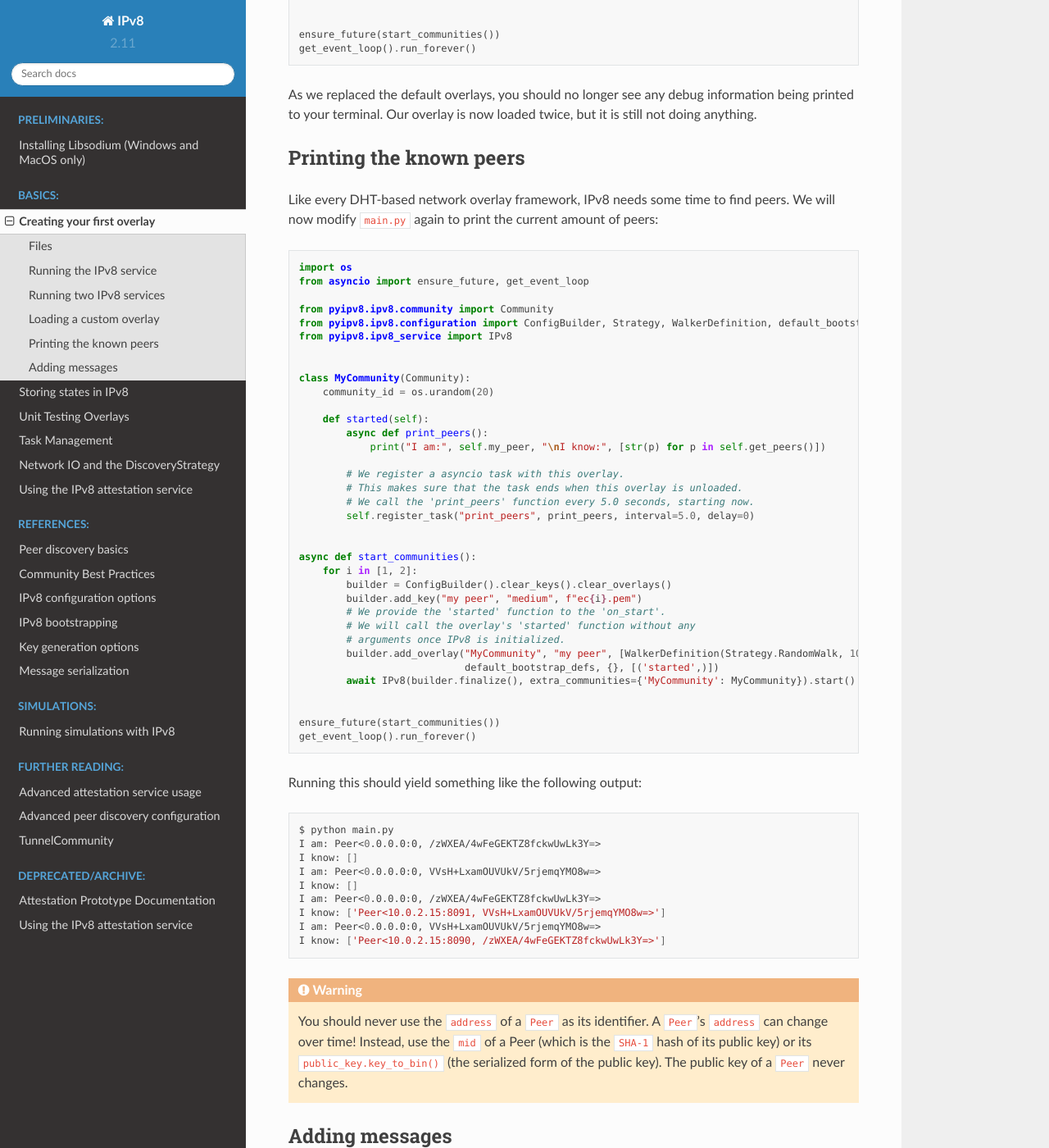
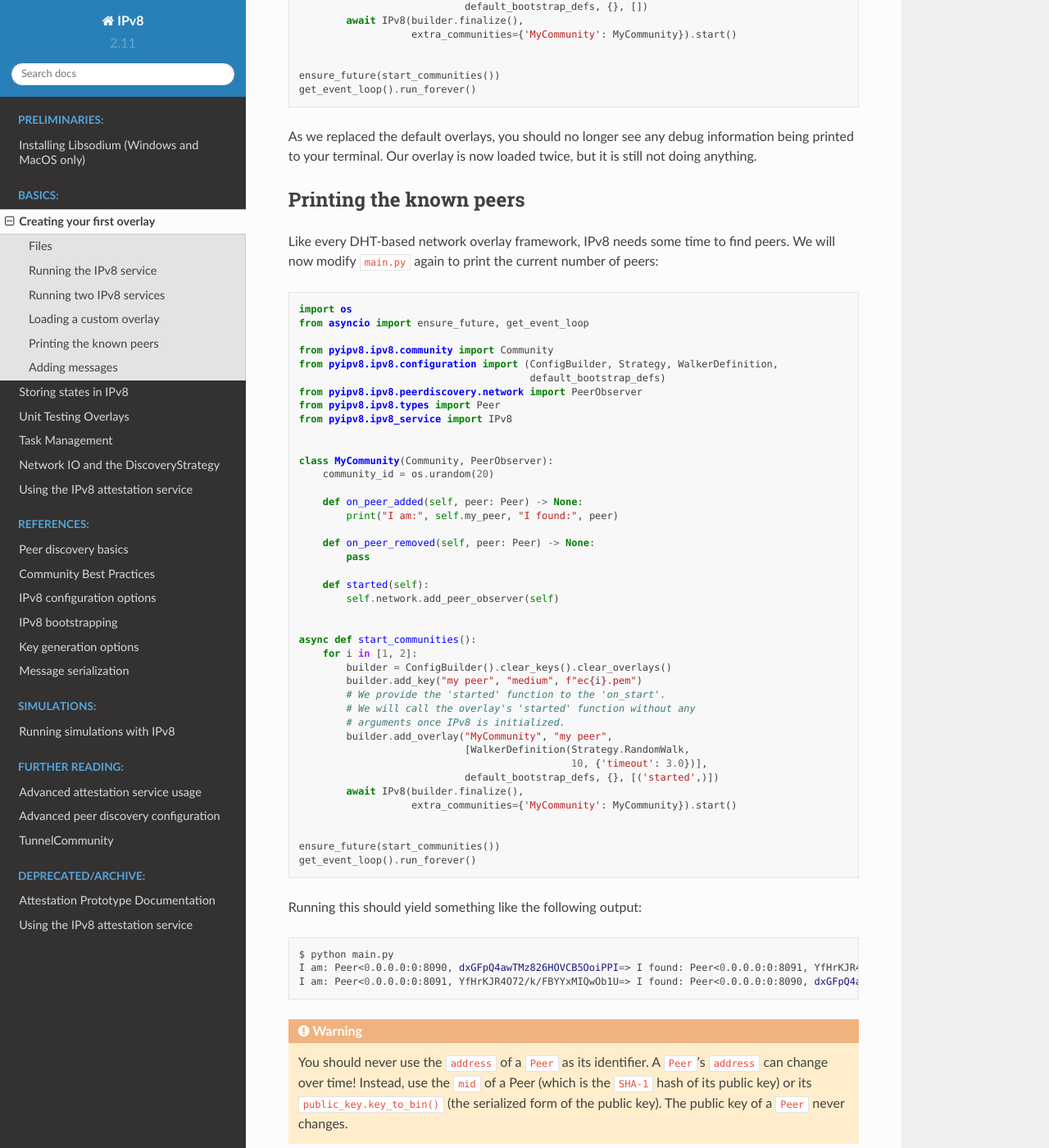
Before and after one commit to Tribler/py-ipv8, a Sphinx documentation site: the page built from doc/basics/overlay_tutorial.rst, in a window 1280 px wide and 1400 px high, scrolled down 2703 px. Shown: the whole window at 82% size. Built offline with Sphinx 7.4.7 and the Read the Docs theme 2.0.0, drawn with Linux system fonts in a browser that asks for light colours; some of the changed text lies outside the part shown.

Commit message:
Updated overlay basics doc to use PeerObserver

```diff
--- a/doc/basics/overlay_tutorial.rst
+++ b/doc/basics/overlay_tutorial.rst
@@ -78,7 +78,7 @@ Printing the known peers
 ------------------------
 
 Like every DHT-based network overlay framework, IPv8 needs some time to find peers.
-We will now modify ``main.py`` again to print the current amount of peers:
+We will now modify ``main.py`` again to print the current number of peers:
 
 .. literalinclude:: overlay_tutorial_4.py
 
@@ -87,14 +87,8 @@ Running this should yield something like the following output:
 .. code-block:: bash
 
    $ python main.py
-   I am: Peer<0.0.0.0:0, /zWXEA/4wFeGEKTZ8fckwUwLk3Y=>
-   I know: []
-   I am: Peer<0.0.0.0:0, VVsH+LxamOUVUkV/5rjemqYMO8w=>
-   I know: []
-   I am: Peer<0.0.0.0:0, /zWXEA/4wFeGEKTZ8fckwUwLk3Y=>
-   I know: ['Peer<10.0.2.15:8091, VVsH+LxamOUVUkV/5rjemqYMO8w=>']
-   I am: Peer<0.0.0.0:0, VVsH+LxamOUVUkV/5rjemqYMO8w=>
-   I know: ['Peer<10.0.2.15:8090, /zWXEA/4wFeGEKTZ8fckwUwLk3Y=>']
+   I am: Peer<0.0.0.0:0:8090, dxGFpQ4awTMz826HOVCB5OoiPPI=> I found: Peer<0.0.0.0:0:8091, YfHrKJR4O72/k/FBYYxMIQwOb1U=>
+   I am: Peer<0.0.0.0:0:8091, YfHrKJR4O72/k/FBYYxMIQwOb1U=> I found: Peer<0.0.0.0:0:8090, dxGFpQ4awTMz826HOVCB5OoiPPI=>
 
 .. warning::
    You should never use the ``address`` of a ``Peer`` as its identifier.
--- a/doc/basics/overlay_tutorial_3.py
+++ b/doc/basics/overlay_tutorial_3.py
@@ -2,7 +2,8 @@ import os
 from asyncio import ensure_future, get_event_loop
 
 from pyipv8.ipv8.community import Community
-from pyipv8.ipv8.configuration import ConfigBuilder, Strategy, WalkerDefinition, default_bootstrap_defs
+from pyipv8.ipv8.configuration import (ConfigBuilder, Strategy, WalkerDefinition,
+                                       default_bootstrap_defs)
 from pyipv8.ipv8_service import IPv8
 
 
@@ -27,10 +28,12 @@ async def start_communities():
         # RandomWalk strategy, until we find 10 peers.
         # We do not provide additional startup arguments or a function to run
         # once the overlay has been initialized.
-        builder.add_overlay("MyCommunity", "my peer", [WalkerDefinition(Strategy.RandomWalk, 10, {'timeout': 3.0})],
+        builder.add_overlay("MyCommunity", "my peer",
+                            [WalkerDefinition(Strategy.RandomWalk,
+                                              10, {'timeout': 3.0})],
                             default_bootstrap_defs, {}, [])
-        ipv8 = IPv8(builder.finalize(), extra_communities={'MyCommunity': MyCommunity})
-        await ipv8.start()
+        await IPv8(builder.finalize(),
+                   extra_communities={'MyCommunity': MyCommunity}).start()
 
 
 ensure_future(start_communities())
--- a/doc/basics/overlay_tutorial_4.py
+++ b/doc/basics/overlay_tutorial_4.py
@@ -2,21 +2,24 @@ import os
 from asyncio import ensure_future, get_event_loop
 
 from pyipv8.ipv8.community import Community
-from pyipv8.ipv8.configuration import ConfigBuilder, Strategy, WalkerDefinition, default_bootstrap_defs
+from pyipv8.ipv8.configuration import (ConfigBuilder, Strategy, WalkerDefinition,
+                                       default_bootstrap_defs)
+from pyipv8.ipv8.peerdiscovery.network import PeerObserver
+from pyipv8.ipv8.types import Peer
 from pyipv8.ipv8_service import IPv8
 
 
-class MyCommunity(Community):
+class MyCommunity(Community, PeerObserver):
     community_id = os.urandom(20)
 
+    def on_peer_added(self, peer: Peer) -> None:
+        print("I am:", self.my_peer, "I found:", peer)
+
+    def on_peer_removed(self, peer: Peer) -> None:
+        pass
+
     def started(self):
-        async def print_peers():
-            print("I am:", self.my_peer, "\nI know:", [str(p) for p in self.get_peers()])
-
-        # We register a asyncio task with this overlay.
-        # This makes sure that the task ends when this overlay is unloaded.
-        # We call the 'print_peers' function every 5.0 seconds, starting now.
-        self.register_task("print_peers", print_peers, interval=5.0, delay=0)
+        self.network.add_peer_observer(self)
 
 
 async def start_communities():
@@ -26,9 +29,12 @@ async def start_communities():
         # We provide the 'started' function to the 'on_start'.
         # We will call the overlay's 'started' function without any
         # arguments once IPv8 is initialized.
-        builder.add_overlay("MyCommunity", "my peer", [WalkerDefinition(Strategy.RandomWalk, 10, {'timeout': 3.0})],
+        builder.add_overlay("MyCommunity", "my peer",
+                            [WalkerDefinition(Strategy.RandomWalk,
+                                              10, {'timeout': 3.0})],
                             default_bootstrap_defs, {}, [('started',)])
-        await IPv8(builder.finalize(), extra_communities={'MyCommunity': MyCommunity}).start()
+        await IPv8(builder.finalize(),
+                   extra_communities={'MyCommunity': MyCommunity}).start()
 
 
 ensure_future(start_communities())
--- a/doc/basics/overlay_tutorial_5.py
+++ b/doc/basics/overlay_tutorial_5.py
@@ -3,15 +3,17 @@ from asyncio import ensure_future, get_event_loop
 from dataclasses import dataclass
 
 from pyipv8.ipv8.community import Community
-from pyipv8.ipv8.configuration import ConfigBuilder, Strategy, WalkerDefinition, default_bootstrap_defs
+from pyipv8.ipv8.configuration import (ConfigBuilder, Strategy, WalkerDefinition,
+                                       default_bootstrap_defs)
 from pyipv8.ipv8.lazy_community import lazy_wrapper
 from pyipv8.ipv8.messaging.payload_dataclass import overwrite_dataclass
 from pyipv8.ipv8_service import IPv8
 
-dataclass = overwrite_dataclass(dataclass)  # Enhance normal dataclasses for IPv8 (see the serialization documentation)
+# Enhance normal dataclasses for IPv8 (see the serialization documentation)
+dataclass = overwrite_dataclass(dataclass)
 
 
-@dataclass(msg_id=1)  # The (byte) value 1 identifies this message and must be unique per community
+@dataclass(msg_id=1)  # The value 1 identifies this message and must be unique per community
 class MyMessage:
     clock: int  # We add an integer (technically a "long long") field "clock" to this message
 
@@ -37,6 +39,9 @@ class MyCommunity(Community):
             else:
                 self.cancel_pending_task("start_communication")
 
+        # We register an asyncio task with this overlay.
+        # This makes sure that the task ends when this overlay is unloaded.
+        # We call the 'start_communication' function every 5.0 seconds, starting now.
         self.register_task("start_communication", start_communication, interval=5.0, delay=0)
 
     @lazy_wrapper(MyMessage)
@@ -52,9 +57,12 @@ async def start_communities():
     for i in [1, 2, 3]:
         builder = ConfigBuilder().clear_keys().clear_overlays()
         builder.add_key("my peer", "medium", f"ec{i}.pem")
-        builder.add_overlay("MyCommunity", "my peer", [WalkerDefinition(Strategy.RandomWalk, 10, {'timeout': 3.0})],
+        builder.add_overlay("MyCommunity", "my peer",
+                            [WalkerDefinition(Strategy.RandomWalk,
+                                              10, {'timeout': 3.0})],
                             default_bootstrap_defs, {}, [('started',)])
-        await IPv8(builder.finalize(), extra_communities={'MyCommunity': MyCommunity}).start()
+        await IPv8(builder.finalize(),
+                   extra_communities={'MyCommunity': MyCommunity}).start()
 
 
 ensure_future(start_communities())
```
